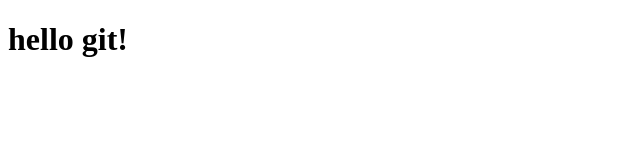
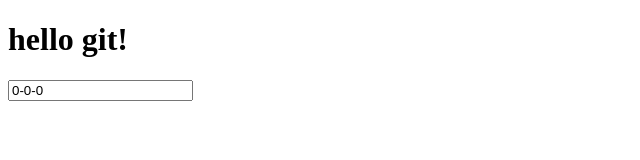
Before and after one commit to Geek2017/git-demo, a plain HTML site: page index.html in a window 1280 px wide. Shown: the whole page, without its empty margins (0-640 px from the left). Drawn offline with Linux system fonts and the light colour scheme.

Commit message:
3rd commit

```diff
--- a/index.html
+++ b/index.html
@@ -11,5 +11,6 @@
     <div>
         <h1>hello git!</h1>
     </div>
+    <input type="text" value="0-0-0"/>
 </body>
 </html>
```
